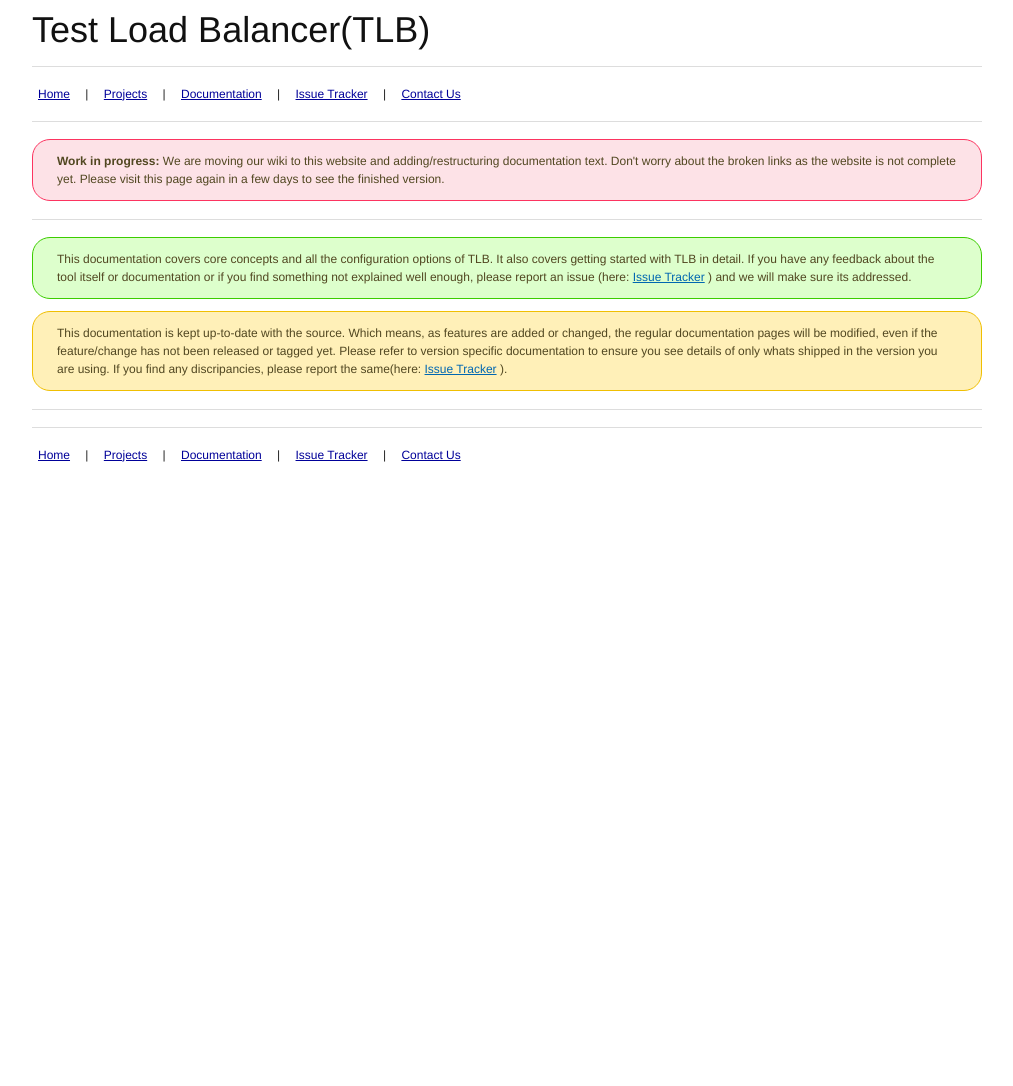
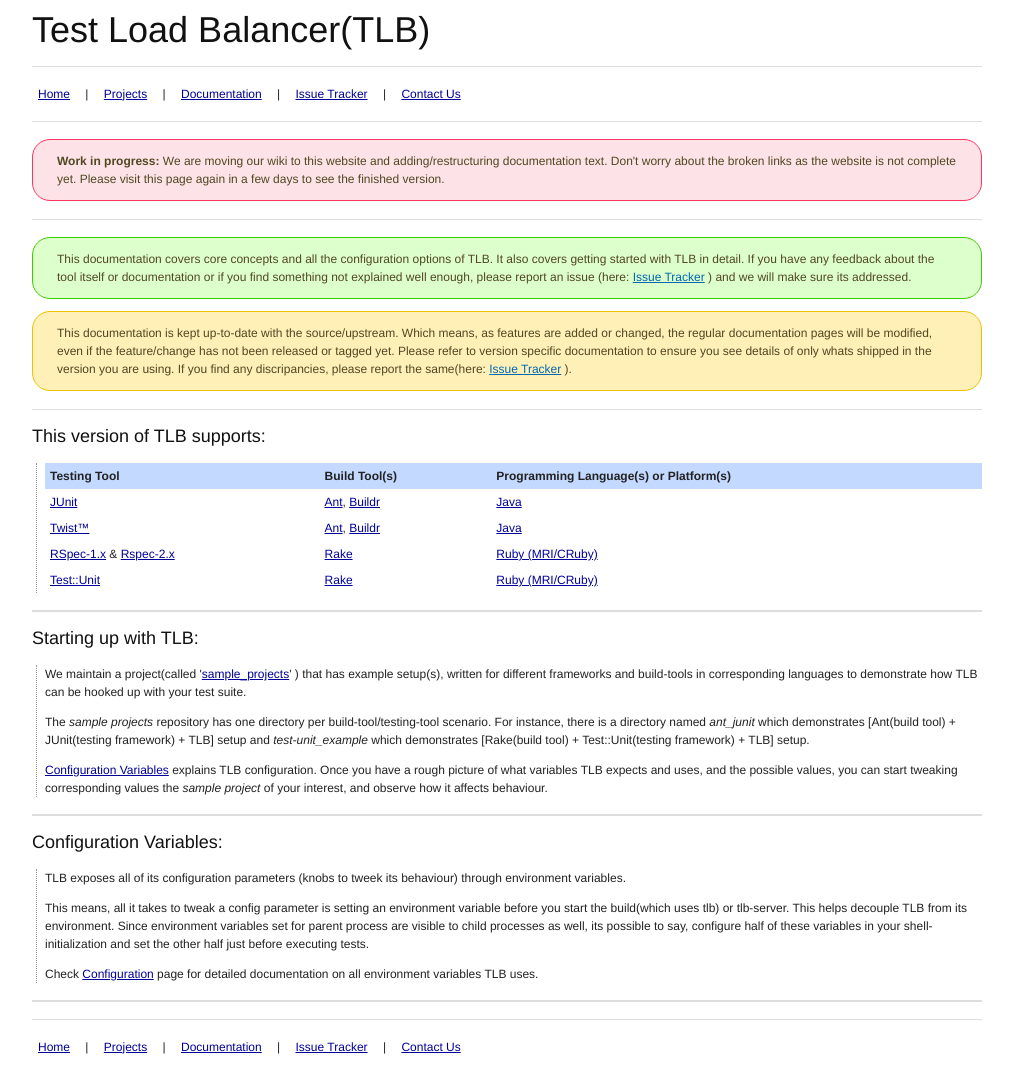
Before and after one commit to test-load-balancer/test-load-balancer.github.com, a Jekyll site: the page built from doc-latest/documentation.html, in a window 1280 px wide. Shown: the whole page, without its empty margins (133-1146 px from the left). Built offline with Jekyll 4.4.1, drawn with Linux system fonts in a browser that asks for light colours; nearby versions of some CDN libraries; Markdown is read by kramdown in place of the engine named in the settings; before the commit the page ends 900 px from its top, so only the background shows below that.

Commit message:
added some content to documentation page, not done yet, need to add a lot more

```diff
--- /dev/null
+++ b/_includes/documentation_config_vars_link
@@ -0,0 +1 @@
+<a href="/doc-latest/documentation.html#config_vars">Configuration Variables</a>
--- /dev/null
+++ b/_includes/documentation_starting_up_link
@@ -0,0 +1 @@
+<a href="/doc-latest/documentation.html#starting_up">Starting up with TLB</a>
--- a/doc-latest/documentation.html
+++ b/doc-latest/documentation.html
@@ -7,17 +7,45 @@
 
 <hr/>
 <div class="message notice">
-  This documentation covers core concepts and all the configuration options of TLB. It also covers getting started with TLB in detail. If you have any feedback about the tool itself or documentation or if you find something not explained well enough, please report an issue (here: {% include issue_tracker_link %}
-) and we will make sure its addressed.
+  This documentation covers core concepts and all the configuration options of TLB. It also covers getting started with TLB in detail. If you have any feedback about the tool itself or documentation or if you find something not explained well enough, please report an issue (here: {% include issue_tracker_link %} ) and we will make sure its addressed.
 </div>
 
 <div class="warn notice">
-  This documentation is kept up-to-date with the source. Which means, as features are added or changed, the regular documentation pages will be modified, even if the feature/change has not been released or tagged yet. Please refer to version specific documentation to ensure you see details of only whats shipped in the version you are using.
-  If you find any discripancies, please report the same(here: {% include issue_tracker_link %}
-).
+  This documentation is kept up-to-date with the source/upstream. Which means, as features are added or changed, the regular documentation pages will be modified, even if the feature/change has not been released or tagged yet. Please refer to version specific documentation to ensure you see details of only whats shipped in the version you are using.
+  If you find any discripancies, please report the same(here: {% include issue_tracker_link %} ).
 </div>
 
+<hr/>
+
 <div>
-
+  <h3>This version of TLB supports:</h3>
+  <div class="scope section">
+    {% include upstream_supported_frameworks %}
+  </div>
 </div>
 <hr/>
+
+<div>
+  <label id="starting_up"></label>
+  <h3>Starting up with TLB:</h3>
+  <div class="scope section">
+    We maintain a project(called {% include sample_projects_link %} ) that has example setup(s), written for different frameworks and build-tools in corresponding languages to demonstrate how TLB can be hooked up with your test suite.
+    <p class="clob_end"/>
+    The <i>sample projects</i> repository has one directory per build-tool/testing-tool scenario. For instance, there is a directory named <i>ant_junit</i> which demonstrates [Ant(build tool) + JUnit(testing framework) + TLB] setup and <i>test-unit_example</i> which demonstrates [Rake(build tool) + Test::Unit(testing framework) + TLB] setup.
+    <p class="clob_end"/>
+    {% include documentation_config_vars_link %} explains TLB configuration. Once you have a rough picture of what variables TLB expects and uses, and the possible values, you can start tweaking corresponding values the <i>sample project</i>  of your interest, and observe how it affects behaviour.
+  </div>
+</div>
+<hr/>
+
+<div>
+  <h3>Configuration Variables:</h3>
+  <div class="scope section">
+    TLB exposes all of its configuration parameters (knobs to tweek its behaviour) through environment variables.
+    <p class="clob_end"/>
+    This means, all it takes to tweak a config parameter is setting an environment variable before you start the build(which uses tlb) or tlb-server. This helps decouple TLB from its environment. Since environment variables set for parent process are visible to child processes as well, its possible to say, configure half of these variables in your shell-initialization and set the other half just before executing tests.
+    <p class="clob_end"/>
+    Check {% include config_link %} page for detailed documentation on all environment variables TLB uses.
+  </div>
+</div>
+<hr/>
```
Also changed, not shown: index.html (+2 -11 lines).
